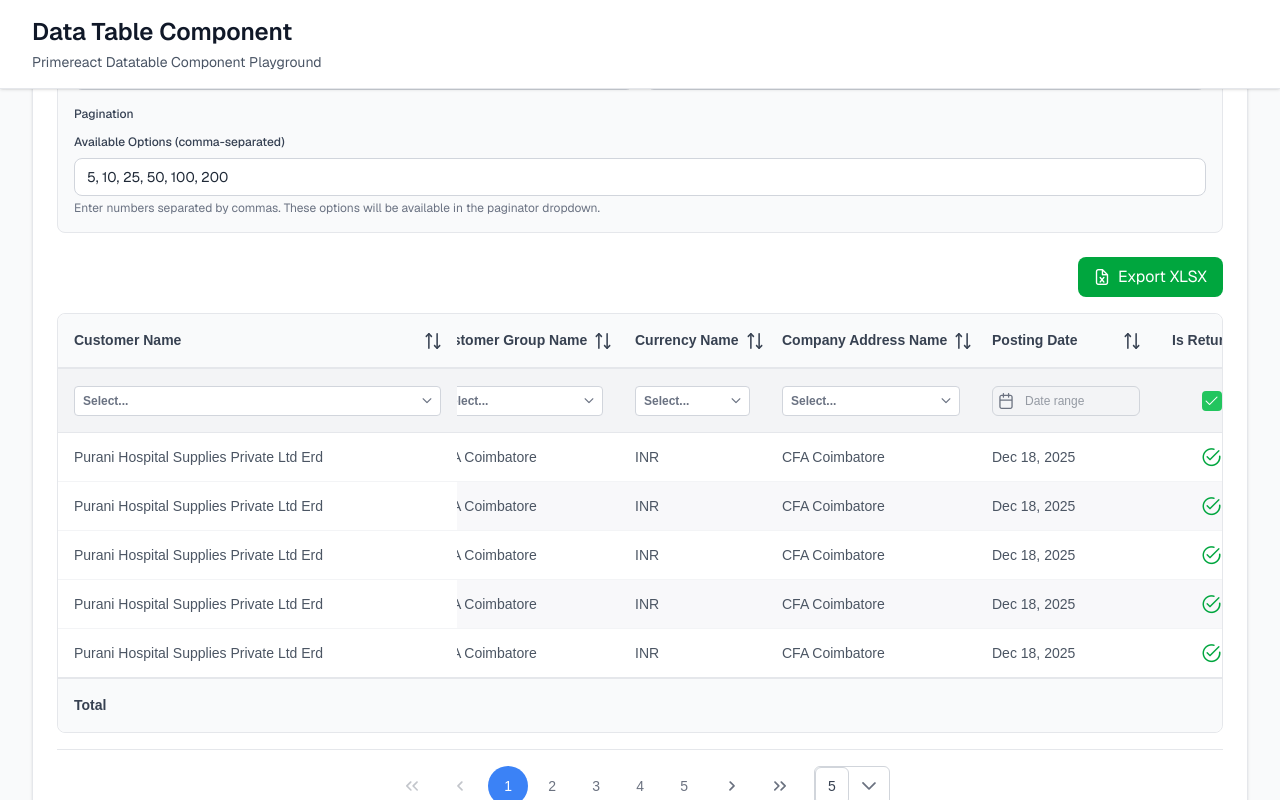
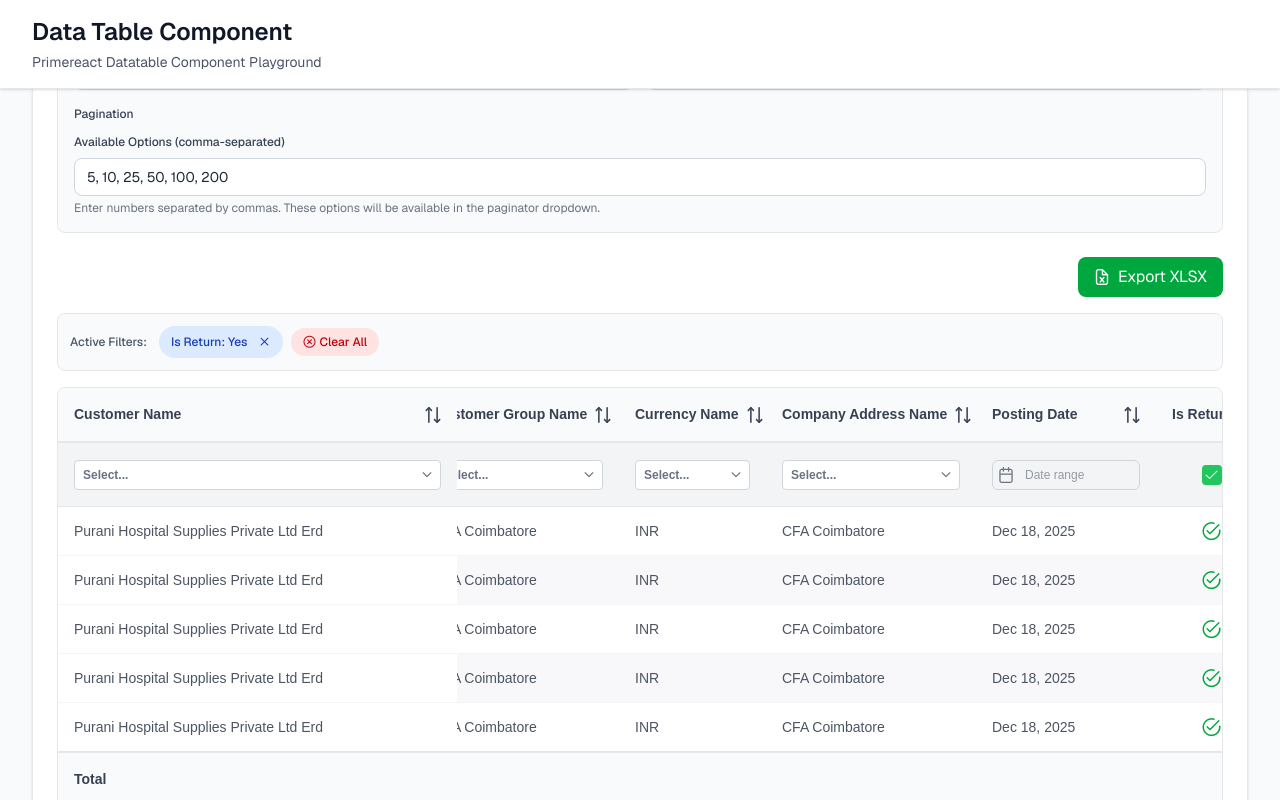
Before and after one commit to VICTORVICKIE/datatable-component, a Next.js app: page / in a window 1280 px wide. Both pictures are taken after a click on the element 1211 px from the left and 940 px from the top of the page. Shown: the part 540-1340 px from the top of the page. Built offline with nearby package versions, Linux system fonts and the light colour scheme; a web font is replaced by a local one.

Commit message:
active filters

```diff
--- a/src/components/DataTable.jsx
+++ b/src/components/DataTable.jsx
@@ -305,7 +305,7 @@ function CustomTriStateCheckbox({ value, onChange }) {
   );
 }
 
-function MultiselectFilter({ value, options, onChange, placeholder = "Select..." }) {
+function MultiselectFilter({ value, options, onChange, placeholder = "Select...", fieldName }) {
   const [searchTerm, setSearchTerm] = React.useState('');
   const [isOpen, setIsOpen] = React.useState(false);
   const containerRef = React.useRef(null);
@@ -444,6 +444,11 @@ function MultiselectFilter({ value, options, onChange, placeholder = "Select..."
                 );
               })
             )}
+          </div>
+
+          {/* Footer */}
+          <div className="px-3 py-2 bg-gray-50 border-t border-gray-100 text-xs text-gray-500">
+            Total {fieldName || 'fields'}: {options.length}
           </div>
         </div>
       )}
@@ -963,6 +968,97 @@ export default function DataTableComponent({
     setFirst(0);
   }, []);
 
+  const clearFilter = useCallback((col) => {
+    updateFilter(col, null);
+  }, [updateFilter]);
+
+  const clearAllFilters = useCallback(() => {
+    const clearedFilters = {};
+    columns.forEach((col) => {
+      const colType = get(columnTypes, col);
+      const isMultiselectColumn = includes(multiselectColumns, col);
+      if (isMultiselectColumn) {
+        clearedFilters[col] = { value: null, matchMode: 'in' };
+      } else if (get(colType, 'isBoolean')) {
+        clearedFilters[col] = { value: null, matchMode: 'equals' };
+      } else if (get(colType, 'isDate')) {
+        clearedFilters[col] = { value: null, matchMode: 'dateRange' };
+      } else {
+        clearedFilters[col] = { value: null, matchMode: 'contains' };
+      }
+    });
+    setFilters(clearedFilters);
+    setFirst(0);
+  }, [columns, columnTypes, multiselectColumns]);
+
+  // Format filter value for display in chip
+  const formatFilterValue = useCallback((col, filterValue, colType) => {
+    if (isNil(filterValue) || filterValue === '') return null;
+
+    const isMultiselectColumn = includes(multiselectColumns, col);
+
+    // Multiselect filter - show comma-separated values
+    if (isMultiselectColumn && isArray(filterValue) && !isEmpty(filterValue)) {
+      return filterValue.map(v => String(v)).join(', ');
+    }
+
+    // Boolean filter
+    if (get(colType, 'isBoolean')) {
+      if (filterValue === true) return 'Yes';
+      if (filterValue === false) return 'No';
+      return null;
+    }
+
+    // Date range filter
+    if (get(colType, 'isDate') && isArray(filterValue)) {
+      const [startDate, endDate] = filterValue;
+      if (startDate && endDate) {
+        const startStr = formatDateValue(startDate);
+        const endStr = formatDateValue(endDate);
+        return `${startStr} - ${endStr}`;
+      } else if (startDate) {
+        return `From ${formatDateValue(startDate)}`;
+      } else if (endDate) {
+        return `Until ${formatDateValue(endDate)}`;
+      }
+      return null;
+    }
+
+    // Numeric and text filters - show as is
+    if (isString(filterValue) || isNumber(filterValue)) {
+      return String(filterValue);
+    }
+
+    return null;
+  }, [multiselectColumns]);
+
+  // Get active filters for display
+  const activeFilters = useMemo(() => {
+    if (!enableFilter || isEmpty(filters)) return [];
+
+    const active = [];
+    columns.forEach((col) => {
+      const filterObj = get(filters, col);
+      if (filterObj && !isNil(filterObj.value) && filterObj.value !== '') {
+        // Handle empty arrays for multiselect
+        if (isArray(filterObj.value) && isEmpty(filterObj.value)) {
+          return;
+        }
+        const colType = get(columnTypes, col);
+        const formattedValue = formatFilterValue(col, filterObj.value, colType);
+        if (formattedValue !== null) {
+          active.push({
+            column: col,
+            value: filterObj.value,
+            formattedValue,
+            colType
+          });
+        }
+      }
+    });
+    return active;
+  }, [filters, columns, enableFilter, columnTypes, formatFilterValue, multiselectColumns]);
+
   const textFilterElement = useCallback((col) => (options) => {
     const filterState = get(filters, col);
     const value = isNil(get(filterState, 'value')) ? '' : filterState.value;
@@ -1027,9 +1123,10 @@ export default function DataTableComponent({
         options={columnOptions}
         onChange={(newValue) => updateFilter(col, newValue)}
         placeholder="Select..."
+        fieldName={formatHeaderName(col)}
       />
     );
-  }, [filters, updateFilter, optionColumnValues]);
+  }, [filters, updateFilter, optionColumnValues, formatHeaderName]);
 
   const getFilterElement = useCallback((col) => {
     const colType = get(columnTypes, col);
@@ -1161,6 +1258,42 @@ export default function DataTableComponent({
         </button>
       </div>
 
+      {/* Filter Chips */}
+      {enableFilter && !isEmpty(activeFilters) && (
+        <div className="mb-4 p-3 bg-gray-50 border border-gray-200 rounded-lg">
+          <div className="flex items-center gap-2 flex-wrap">
+            <span className="text-xs font-medium text-gray-600 mr-1">Active Filters:</span>
+            {activeFilters.map(({ column, formattedValue }) => (
+              <div
+                key={column}
+                className="inline-flex items-center gap-1.5 px-3 py-1.5 bg-blue-100 text-blue-800 rounded-full text-xs font-medium"
+              >
+                <span>
+                  {formatHeaderName(column)}: {formattedValue}
+                </span>
+                <button
+                  onClick={() => clearFilter(column)}
+                  className="ml-1 hover:bg-blue-200 rounded-full p-0.5 transition-colors"
+                  title="Remove filter"
+                  type="button"
+                >
+                  <i className="pi pi-times text-[10px]"></i>
+                </button>
+              </div>
+            ))}
+            <button
+              onClick={clearAllFilters}
+              className="inline-flex items-center gap-1 px-3 py-1.5 bg-red-100 text-red-700 rounded-full text-xs font-medium hover:bg-red-200 transition-colors"
+              title="Clear all filters"
+              type="button"
+            >
+              <i className="pi pi-times-circle text-xs"></i>
+              <span>Clear All</span>
+            </button>
+          </div>
+        </div>
+      )}
+
       <div className="border border-gray-200 rounded-lg overflow-hidden w-full overflow-x-auto responsive-table-container">
         <DataTable
           value={paginatedData}
```
